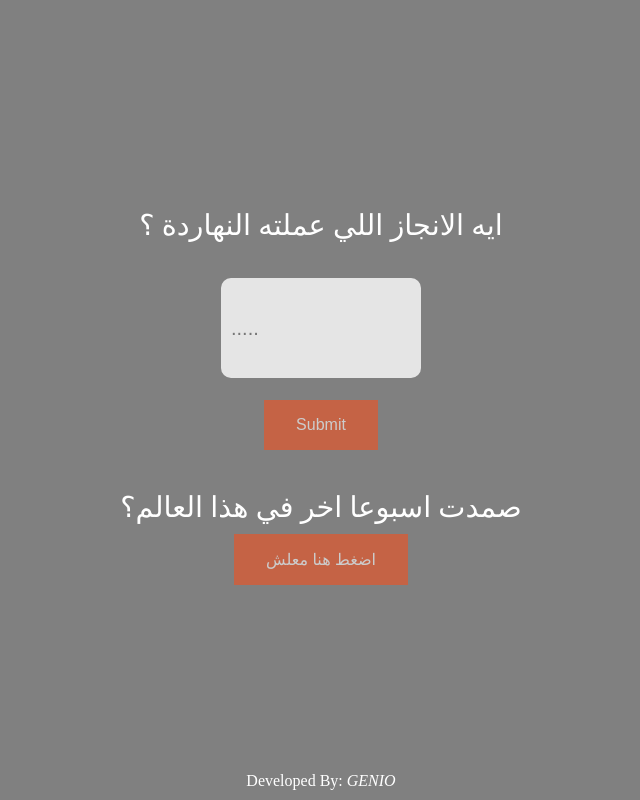
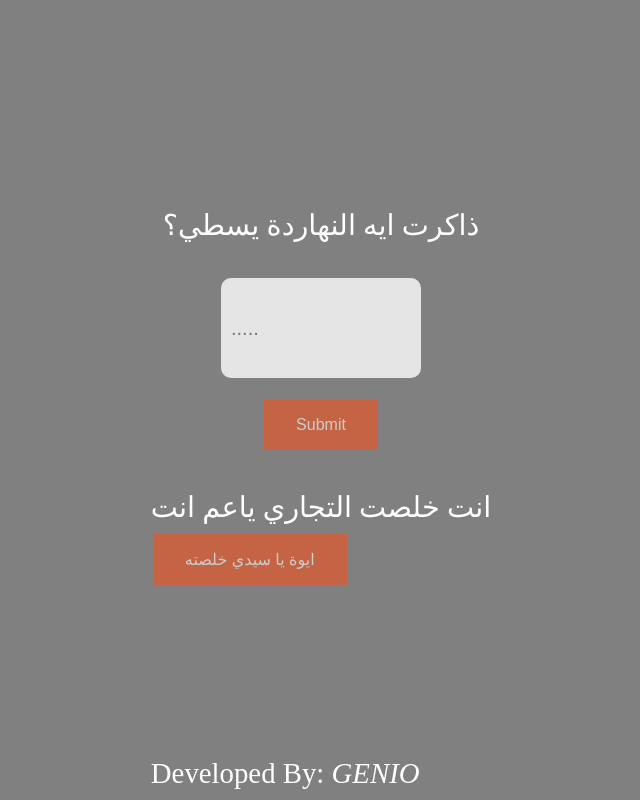
Before and after one commit to msftviptv/bravo3lek, a PHP site: page / in a window 1280 px wide. Shown: the whole page, without its empty margins (319-959 px from the left). Run offline with PHP 8.4, Linux system fonts and the light colour scheme.

Commit message:
update index.php

```diff
--- a/index.php
+++ b/index.php
@@ -109,14 +109,14 @@ opacity: 80%;
 </head>
 
 <body>
-  <div class="question">ايه الانجاز اللي عملته النهاردة ؟</div><br><br>
+  <div class="question">ذاكرت ايه النهاردة يسطي؟</div><br><br>
   <input placeholder="....." type="text" class='textfield'></input>
   <br>
   <button class='btn'>Submit</button>
   <br><br>
 
-  <div class = 'question'>صمدت اسبوعا اخر في هذا العالم؟</div>
-  <button class='fridaylable'>اضغط هنا معلش</button>
+  <div class = 'question'>انت خلصت التجاري ياعم انت <div>
+  <button class='fridaylable'>  ايوة يا سيدي خلصته</button>
   <div class="dev">Developed By: <em>GENIO</em></div>
   <div class="hide mylable">اكتب يسطا متخمش</div>
   <video src="/video.mp4" controls class='hide bravo'></video>
```
